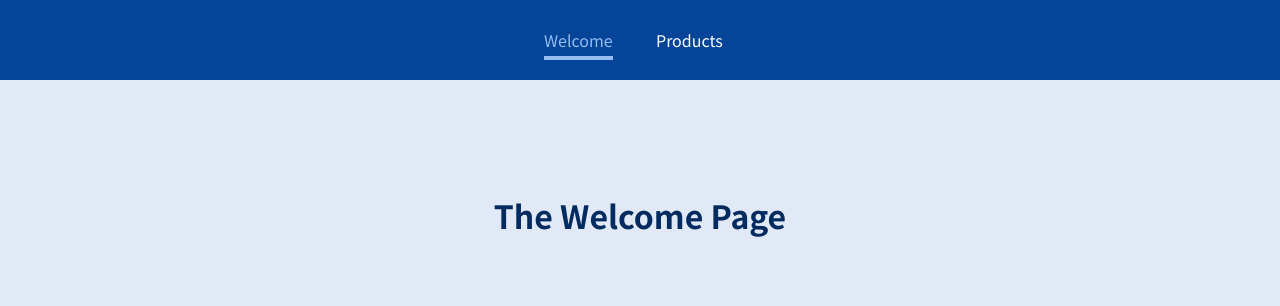
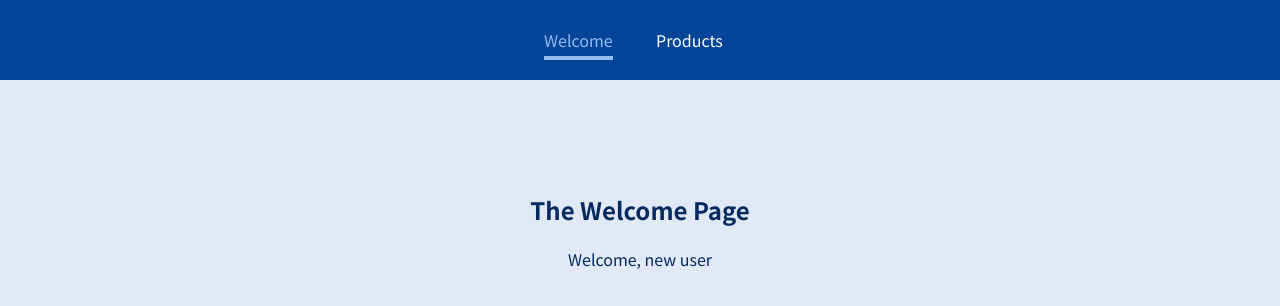
Before and after one commit to matherton/ReactCGSection20, a JavaScript app: page /Welcome/new-user in a window 1280 px wide. Shown: the top 306 px of the page. Built offline with nearby package versions, Linux system fonts and the light colour scheme.

Commit message:
end of lesson 275: added nested route to Welcome.js

```diff
--- a/src/pages/Welcome.js
+++ b/src/pages/Welcome.js
@@ -1,5 +1,14 @@
+import { Route } from "react-router-dom";
+
 const Welcome = () => {
-  return <h1>The Welcome Page</h1>;
+  return (
+    <section>
+      <h1>The Welcome Page</h1>
+      <Route path="/Welcome/new-user">
+        <p>Welcome, new user</p>
+      </Route>
+    </section>
+  );
 };
 
 export default Welcome;
```
Also changed, not shown: 1 other file (tests, documents, lock files or other folders).
